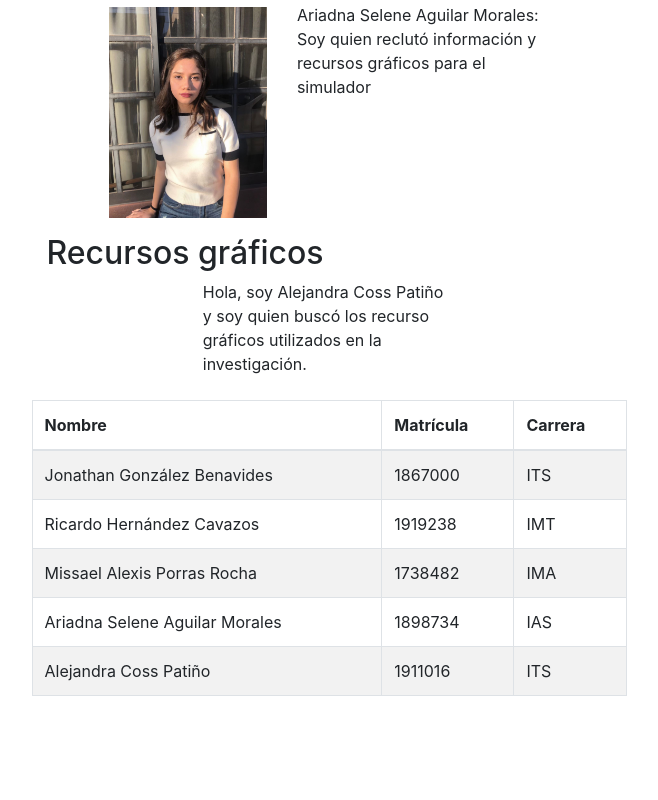
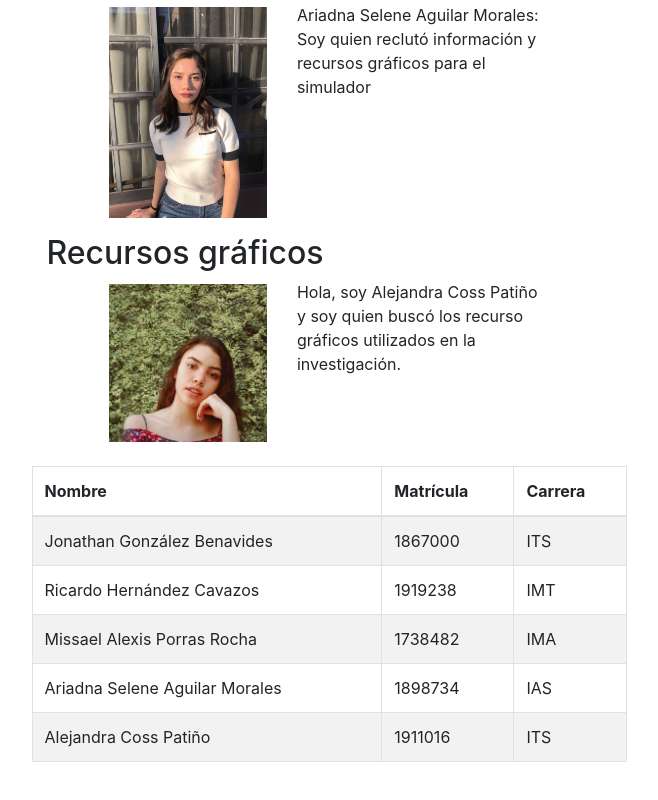
Before and after one commit to JonathanGzzBen/simulador-velocidad-relativa, a Next.js app in the folder src/: page /AcercaDe in a window 1280 px wide. Shown: the part 697-1497 px from the top of the page, without its empty margins (311-969 px from the left). Before the commit the page ends 1433 px from the top, so only its background shows below. Built offline with nearby package versions, Linux system fonts and the light colour scheme.

Commit message:
Add Alejandra picture

```diff
--- a/src/pages/AcercaDe.jsx
+++ b/src/pages/AcercaDe.jsx
@@ -65,7 +65,7 @@ const miembros = [
         utilizados en la investigación.
       </p>
     ),
-    imageUrl: "",
+    imageUrl: "/images/alejandra.jpeg",
     matricula: "1911016",
     carrera: "ITS",
   },
```
Also changed, not shown: src/public/images/alejandra.jpeg (added).
